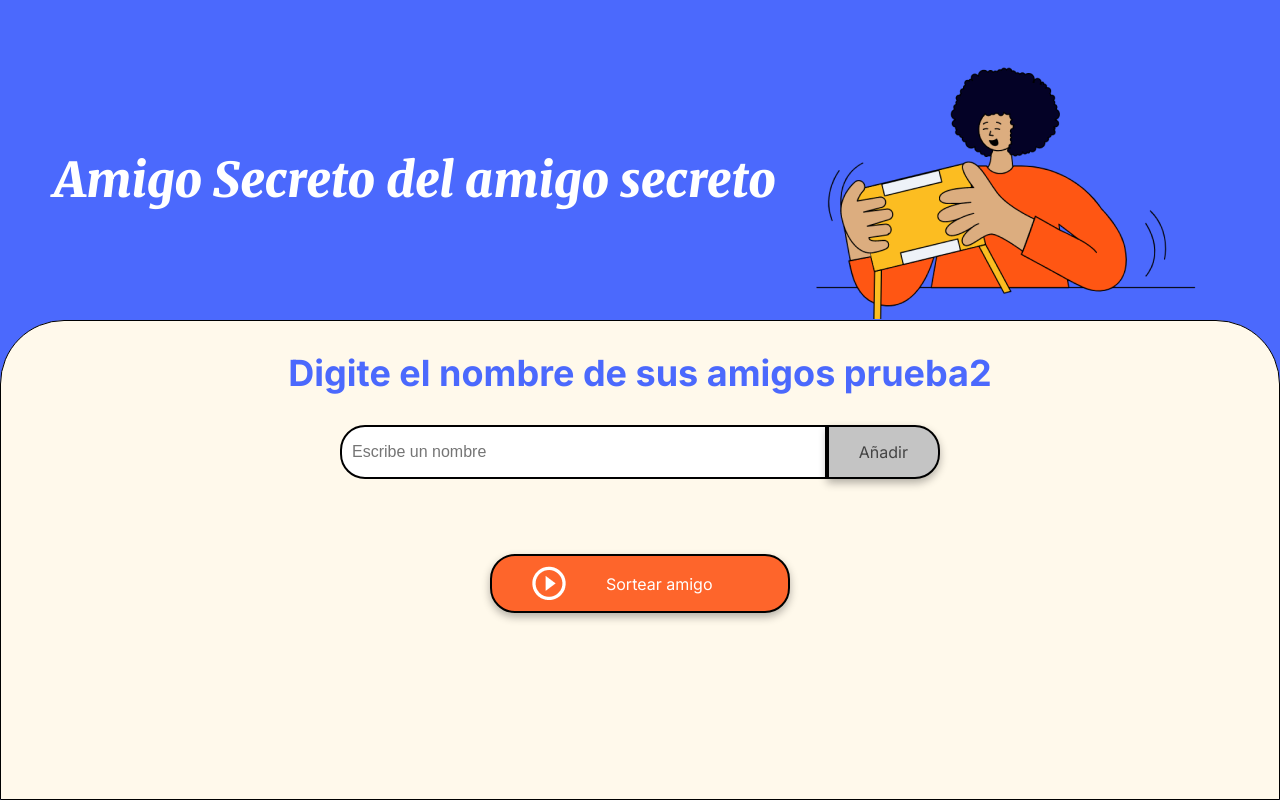
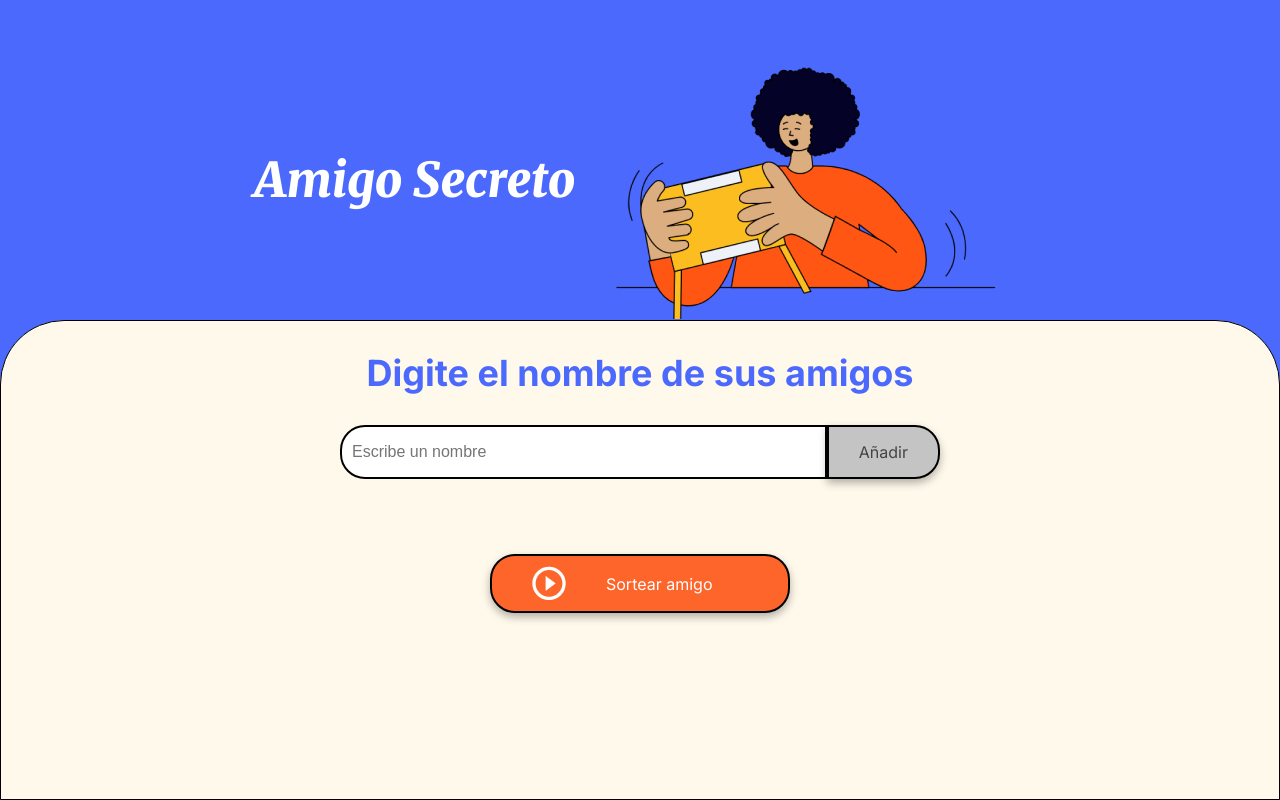
Before and after one commit to Zefhiros/Juego-amigo-secreto, a plain HTML site: page index.html in a window 1280 px wide. Drawn offline with Linux system fonts and the light colour scheme.

Commit message:
Update index.html

```diff
--- a/index.html
+++ b/index.html
@@ -13,12 +13,12 @@
 <body>
     <main class="main-content">
         <header class="header-banner">
-            <h1 class="main-title">Amigo Secreto del amigo secreto</h1>
+            <h1 class="main-title">Amigo Secreto</h1>
             <img src="assets/amigo-secreto.png" alt="Imagen representativa de amigo secreto">
         </header>
 
         <section class="input-section">
-            <h2 class="section-title">Digite el nombre de sus amigos prueba2</h2>
+            <h2 class="section-title">Digite el nombre de sus amigos</h2>
             <div class="input-wrapper">
                 <input type="text" id="inputAmigo" class="input-name" placeholder="Escribe un nombre">
                 <button class="button-add" onclick="agregarAmigo()">Añadir</button>
```
